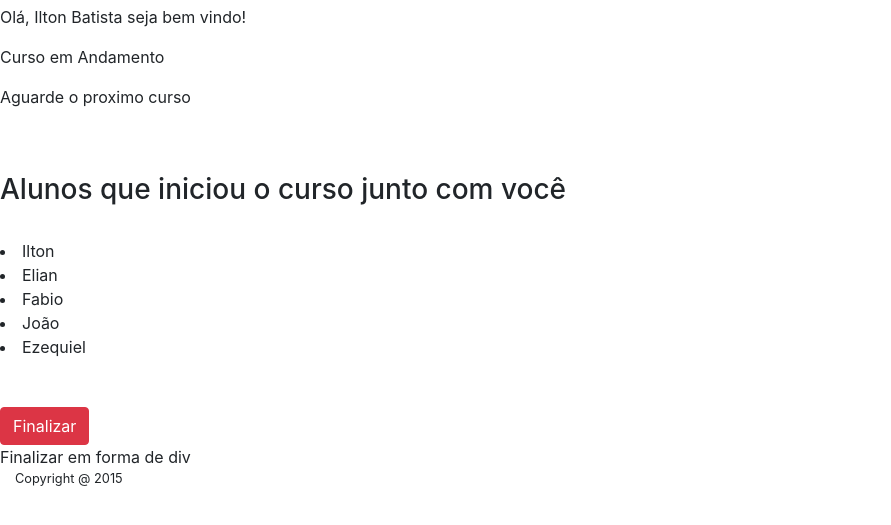
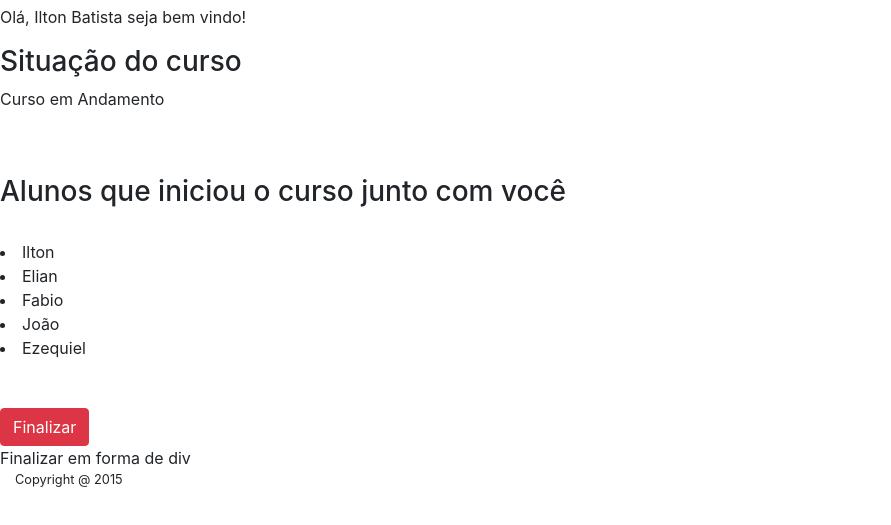
Before and after one commit to IltonBJSilva/CursoAngularJSTimtec, a plain HTML site: page CursoAngularJS/index.html in a window 1280 px wide. Shown: the part 51-576 px from the top of the page, without its empty margins (0-891 px from the left). Drawn offline with nearby package versions, Linux system fonts and the light colour scheme.

Commit message:
Adiciona layout diferente

```diff
--- a/CursoAngularJS/index.html
+++ b/CursoAngularJS/index.html
@@ -13,16 +13,25 @@
 		</div>
 		<div ng-controller="PrimeiroController">
 			<p>Olá, {{nome}} seja bem vindo!</p>
+			<div ng-class="{'panel panel-primary':iniciado, 'panel panel-danger':!iniciado}">
+				<div class="panel-heading">
+					<h3 class="panel-title">Situação do curso</h3>
+				</div>
+					<div class="panel-body">
 						<p ng-show="iniciado">Curso em Andamento</p>
 						<p ng-hide="iniciado">Curso em finalizado</p>
-			<p ng-if="iniciado">Aguarde o proximo curso</p>
+						<p ng-if="!iniciado">Aguarde o proximo curso</p>
+					</div>
+				</div>
 				<br><br>
+				<div ng-show="iniciado" ng-click="finalizar()">
 					<div ng-show="iniciado" ng-click="iniciado()">
 						<h3>Alunos que iniciou o curso junto com você</h3><br>
 					</div>
-			<li ng-show="iniciado" ng-click="iniciar()" ng-repeat="aluno in alunos">
+					<li ng-repeat="aluno in alunos">
 						{{aluno}}
 					</li>
+				</div>
 			<br><br>
 			<button ng-show="iniciado" ng-click="finalizar()" class="btn btn-danger">
 				Finalizar
```
Lines whose indentation alone changed are shown as unchanged.
